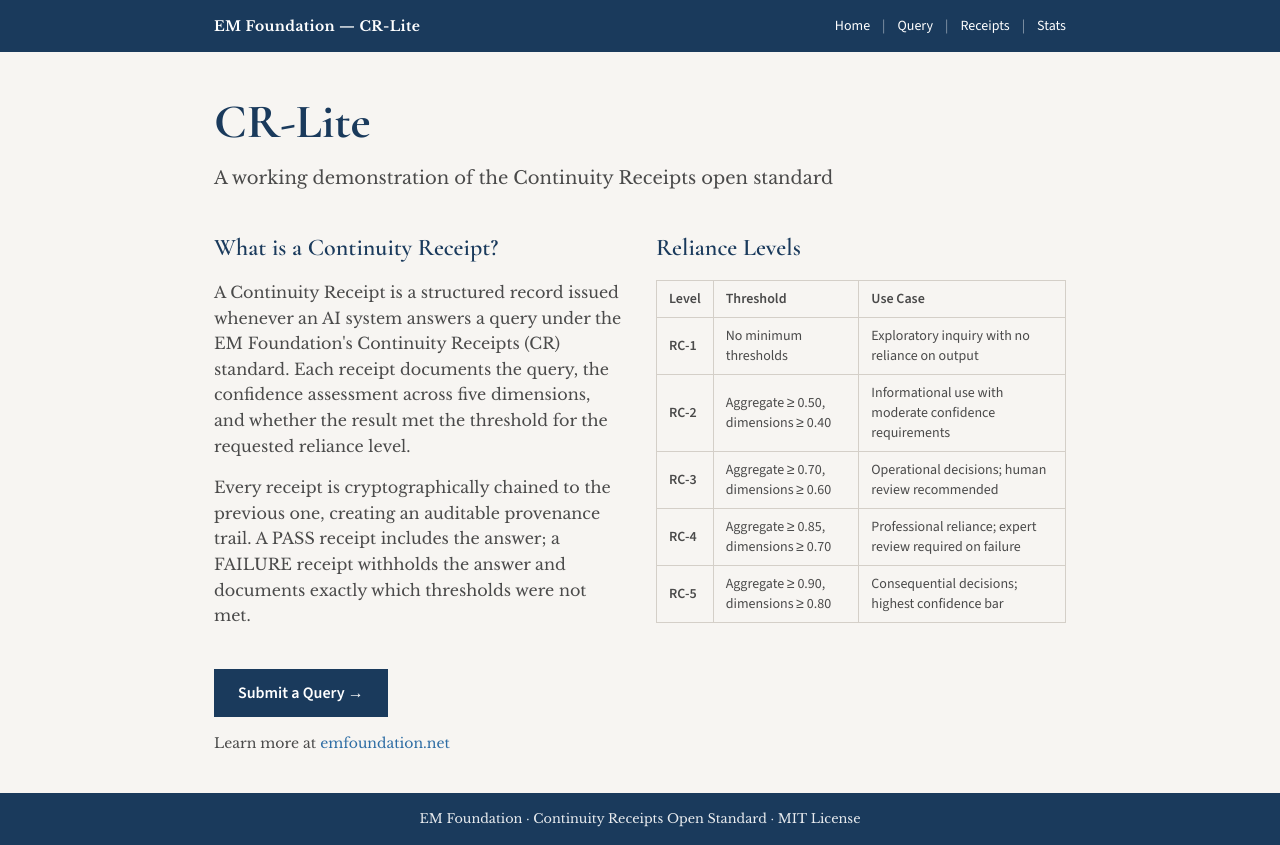
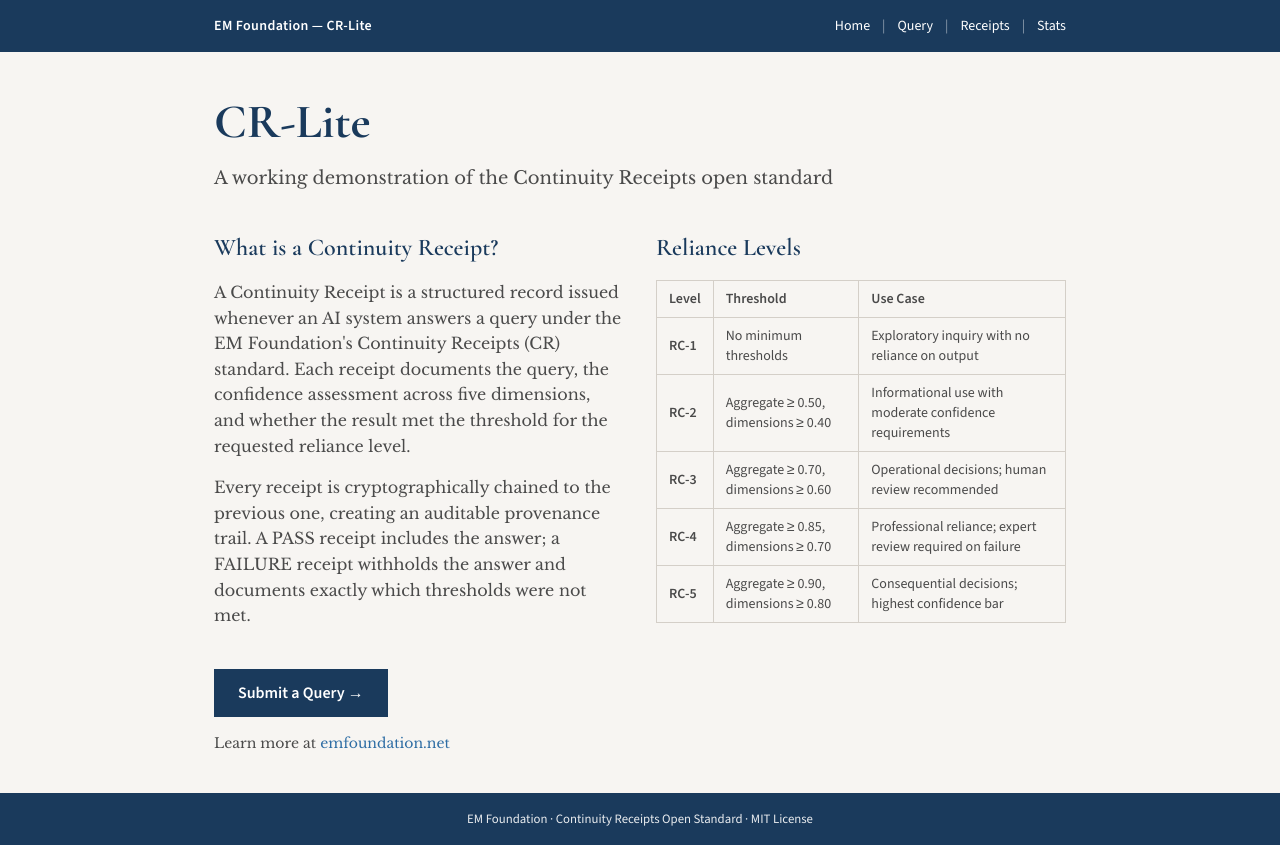
Before and after one commit to havilonsync/EM-Foundation-project-CR-Lite, a Next.js app in the folder frontend/: page / in a window 1280 px wide. Built offline with nearby package versions, Linux system fonts and the light colour scheme.

Commit message:
update font and border

```diff
--- a/frontend/src/app/(main)/layout.tsx
+++ b/frontend/src/app/(main)/layout.tsx
@@ -9,7 +9,7 @@ export default function MainLayout({
   return (
     <div className="flex min-h-screen flex-col">
       <Header />
-      <main className="mx-auto w-full max-w-[900px] flex-1 px-6 py-10">
+      <main className="font-body mx-auto w-full max-w-[900px] flex-1 px-6 py-10">
         {children}
       </main>
       <Footer />
--- a/frontend/src/app/(main)/query/page.tsx
+++ b/frontend/src/app/(main)/query/page.tsx
@@ -135,8 +135,7 @@ export default function QueryPage() {
             <>
               {answer && (
                 <div
-                  className="border p-4"
-                  style={{ borderColor: "var(--rule)" }}
+                  className="receipt-gold-border p-4"
                 >
                   <h3 className="mb-2 text-sm font-semibold">Answer</h3>
                   <AnswerText text={answer} />
--- a/frontend/src/app/(main)/receipts/[id]/page.tsx
+++ b/frontend/src/app/(main)/receipts/[id]/page.tsx
@@ -102,10 +102,7 @@ export default function ReceiptDetailPage() {
           </div>
 
           {receipt.status === "PASS" && answer && (
-            <div
-              className="border p-4"
-              style={{ borderColor: "var(--rule)" }}
-            >
+            <div className="receipt-gold-border p-4">
               <h2 className="mb-2 text-sm font-semibold">Answer</h2>
               <AnswerText text={answer} />
             </div>
--- a/frontend/src/app/globals.css
+++ b/frontend/src/app/globals.css
@@ -13,6 +13,10 @@
   --light-blue: #EBF2F9;
   --green:      #1A5C2E;
   --red:        #8B1A1A;
+}
+
+.receipt-gold-border {
+  border: 2px solid #8B6914;
 }
 
 body {
@@ -32,7 +36,15 @@ h3 {
 
 button,
 label,
-nav {
+nav,
+header,
+footer,
+table,
+th,
+td,
+input,
+textarea,
+select {
   font-family: var(--font-ui), system-ui, sans-serif;
 }
 
--- a/frontend/src/app/layout.tsx
+++ b/frontend/src/app/layout.tsx
@@ -47,7 +47,7 @@ export default function RootLayout({
       lang="en"
       className={`${headingFont.variable} ${bodyFont.variable} ${uiFont.variable} ${monoFont.variable}`}
     >
-      <body className="antialiased">{children}</body>
+      <body className={`${bodyFont.className} antialiased`}>{children}</body>
     </html>
   );
 }
--- a/frontend/src/components/NutritionLabel.tsx
+++ b/frontend/src/components/NutritionLabel.tsx
@@ -68,9 +68,8 @@ export default function NutritionLabel({
 
   return (
     <div
-      className="mx-auto w-full max-w-md rounded-none"
+      className="receipt-gold-border mx-auto w-full max-w-md rounded-none"
       style={{
-        border: "2px solid var(--gold)",
         backgroundColor: "var(--white)",
         fontFamily: "var(--font-ui)",
         color: "var(--stone)",
--- a/frontend/tailwind.config.ts
+++ b/frontend/tailwind.config.ts
@@ -8,7 +8,14 @@ const config: Config = {
     "./src/**/*.{js,ts,jsx,tsx,mdx}",
   ],
   theme: {
-    extend: {},
+    extend: {
+      fontFamily: {
+        heading: ["var(--font-heading)", "Georgia", "serif"],
+        body: ["var(--font-body)", "Georgia", "serif"],
+        ui: ["var(--font-ui)", "system-ui", "sans-serif"],
+        mono: ["var(--font-mono)", "ui-monospace", "monospace"],
+      },
+    },
   },
   plugins: [],
 };
```
